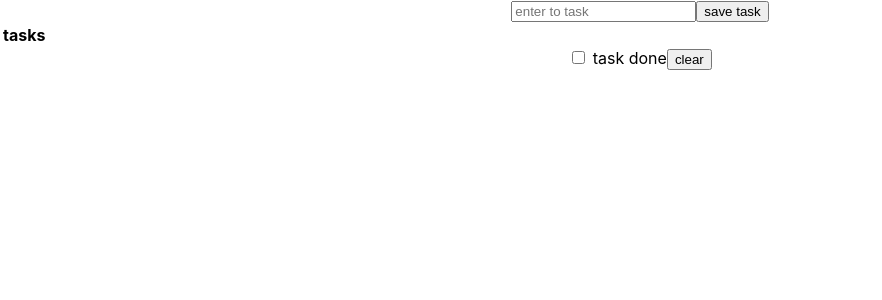
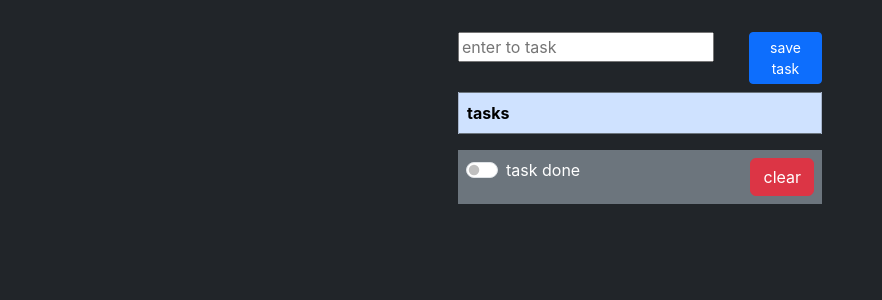
Before and after one commit to enriqueee99/task-aplication, a React (Create React App) app: page / in a window 1280 px wide. Shown: the top 300 px of the page, without its empty margins (0-882 px from the left). Built offline with nearby package versions, Linux system fonts and the light colour scheme.

Commit message:
estilizando con bootstrap

```diff
--- a/package.json
+++ b/package.json
@@ -6,6 +6,7 @@
     "@testing-library/jest-dom": "^5.17.0",
     "@testing-library/react": "^13.4.0",
     "@testing-library/user-event": "^13.5.0",
+    "bootstrap": "^5.3.3",
     "react": "^18.2.0",
     "react-dom": "^18.2.0",
     "react-scripts": "5.0.1",
--- a/src/App.js
+++ b/src/App.js
@@ -3,6 +3,7 @@
 import { TaskCreator } from "./components/TaskCreator";
 import { TaskTable} from "./components/TaskTable";
 import { VisibilityControl } from "./components/VisibilityControl";
+import { Container } from "./components/Container";
 
 function App() {
 //elimine los objetos de ejemplo
@@ -40,8 +41,9 @@
   }, [tasksItems])
 
   return (
-    <div className="App">
-    <TaskCreator createNewTask = {createNewTask} />
+    <main className="bg-dark vh-100 text-white">
+      <Container>
+      <TaskCreator createNewTask = {createNewTask} />
 
     <TaskTable tasks = {tasksItems} toggleTask = {toggleTask}/>
     <VisibilityControl
@@ -55,7 +57,9 @@
         <TaskTable tasks = {tasksItems} toggleTask = {toggleTask} showCompleted={showCompleted}/>
       )
     }
-    </div>
+
+      </Container>
+    </main>
   );
 }
 
--- /dev/null
+++ b/src/components/Container.js
@@ -0,0 +1,9 @@
+export const Container = ({children}) =>{
+    return(
+        <div className="container p-4">
+            <div className="col-md-4 offset-md-4">
+                {children}
+            </div>
+        </div>
+    )
+}
--- a/src/components/TaskCreator.js
+++ b/src/components/TaskCreator.js
@@ -12,14 +12,20 @@
   };
 
   return (
-    <form onSubmit={handleSubmit}>
+    <form onSubmit={handleSubmit} className="my-2 row">
+      <div className="col-9">
       <input
         placeholder="enter to task"
         value={newTaskName} // para limpiar el input,
         onChange={(e) => setNewTaskName(e.target.value)}
+        className='fdorm-control'
       ></input>
+      </div>
 
-      <button>save task</button>
+    <div className="col-3">
+    <button className="btn btn-primary btn-sm">save task</button>
+    </div>
+
     </form>
   );
 };
--- a/src/components/TaskRow.js
+++ b/src/components/TaskRow.js
@@ -1,7 +1,7 @@
 export const TaskRow = ({task, toggleTask}) => {
   return (
     <tr>
-      <td>
+      <td className="d-flex justify-content-between">
         {task.name}
         <input
           type="checkbox"
--- a/src/components/TaskTable.js
+++ b/src/components/TaskTable.js
@@ -14,10 +14,10 @@
     )
   }
     return(
-        <table>
+        <table className='table table-dark table-striped table-bordered border-secondary'>
         <thead>
           <tr>
-            <th>tasks</th>
+            <th className='table-primary'>tasks</th>
           </tr>
         </thead>
         <tbody>
--- a/src/components/VisibilityControl.js
+++ b/src/components/VisibilityControl.js
@@ -1,20 +1,29 @@
-export const VisibilityControl = ({isChecked ,setShowCompleted, cleanTask}) =>{
+export const VisibilityControl = ({
+  isChecked,
+  setShowCompleted,
+  cleanTask,
+}) => {
+  const handleDelete = () => {
+    if (window.confirm("are you sure delete it?")) {
+      cleanTask();
+    }
+  };
 
-    const handleDelete = () =>{
-        if(window.confirm('are you sure delete it?')){
-            cleanTask()
-        }
-    }
+  return (
+    <div className="d-flex justify-content-between bg-secondary text-white text-center p-2 border-secondary">
+      <div className="form-check form-switch">
+        <input
+          className="form-check-input"
+          checked={isChecked}
+          type="checkbox"
+          onChange={(e) => setShowCompleted(e.target.checked)}
+        />{" "}
+        <label>task done</label>
+      </div>
 
-    return(
-        <div>
-        <input checked = {isChecked} type="checkbox" onChange={(e) => setShowCompleted(e.target.checked)}/>
-        {" "}
-        <label>task done</label>
-
-        <button onClick={handleDelete}>
-            clear
-        </button>
-      </div>
-    )
-}
+      <button onClick={handleDelete} className="btn btn-danger">
+        clear
+      </button>
+    </div>
+  );
+};
--- a/src/index.js
+++ b/src/index.js
@@ -1,5 +1,6 @@
 import React from 'react';
 import ReactDOM from 'react-dom/client';
+import 'bootstrap/dist/css/bootstrap.min.css'
 import './index.css';
 import App from './App';
 
```
Also changed, not shown: 1 other file (tests, documents, lock files or other folders).
